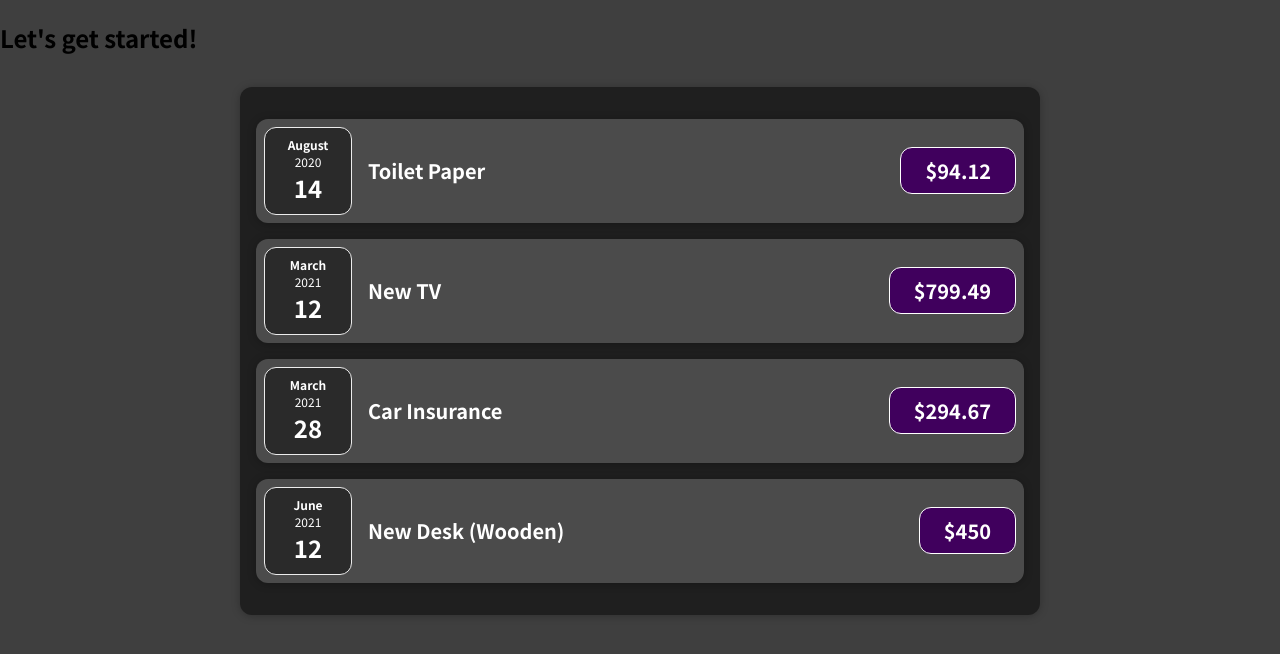
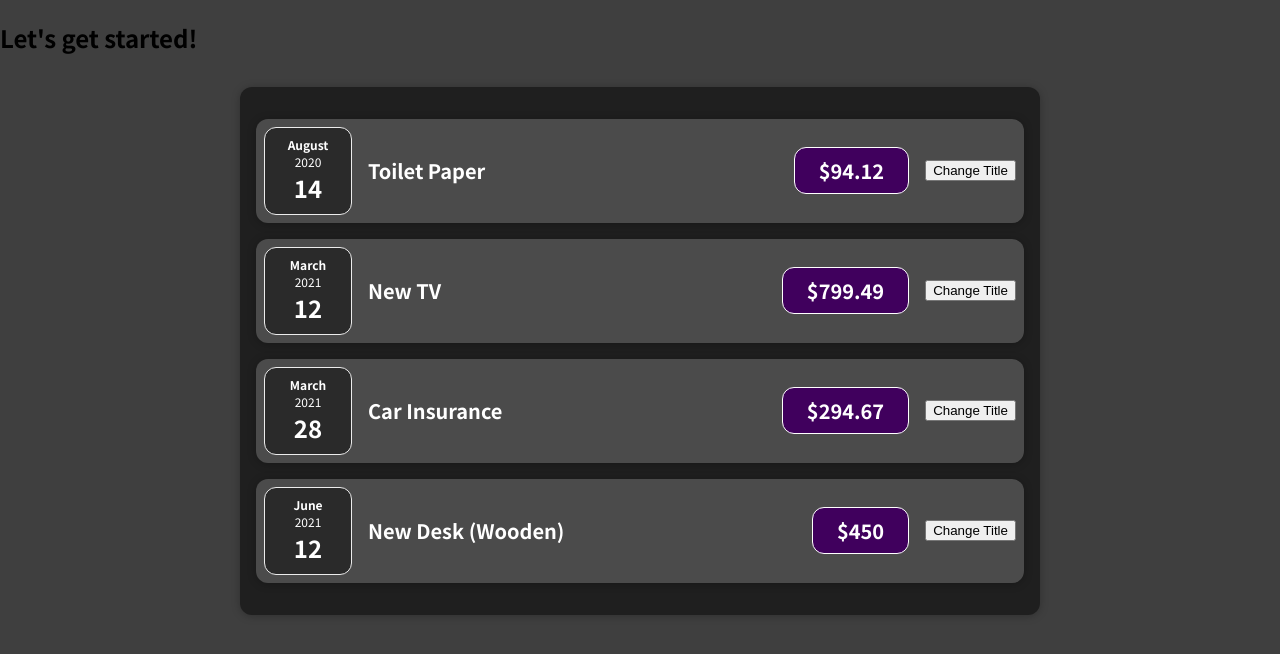
Before and after one commit to PraneethaMuppalla/First-React-Project, a React (Create React App) app: page / in a window 1280 px wide. Shown: the top 654 px of the page. Built offline with nearby package versions, Linux system fonts and the light colour scheme.

Commit message:
Event handlers practice

```diff
--- a/src/components/Expenses/ExpenseItem.js
+++ b/src/components/Expenses/ExpenseItem.js
@@ -5,12 +5,16 @@ import Card from "../UI/Card";
 import "./ExpenseItem.css";
 
 const ExpenseItem = (props) => {
+  const clickHandler = () => {
+    console.log("Clicked");
+  };
   return (
     <Card className="expense-item">
       <ExpenseDate date={props.date} />
       <div className="expense-item__description">
         <h2>{props.title}</h2>
         <div className="expense-item__price">${props.amount}</div>
+        <button onClick={clickHandler}>Change Title</button>
       </div>
     </Card>
   );
--- a/src/components/Expenses/Expenses.js
+++ b/src/components/Expenses/Expenses.js
@@ -26,6 +26,7 @@ const Expenses = (props) => {
       date: new Date(2021, 5, 12),
     },
   ];
+
   return (
     <Card className="expenses">
       {expenses.map((expense) => (
```
